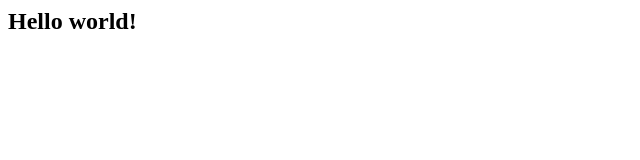
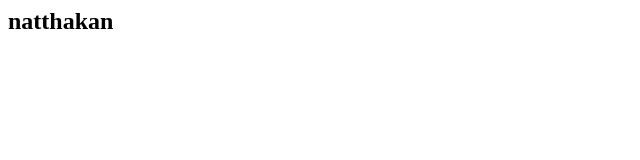
Before and after one commit to 58021208/hello-world, a plain HTML site: page index.html in a window 1280 px wide. Shown: the full height of the page, 0-640 px from the left. Drawn offline with Linux system fonts and the light colour scheme.

Commit message:
Update index.html
wowwww

```diff
--- a/index.html
+++ b/index.html
@@ -1 +1 @@
-<h2>Hello world!</h2>
+<h2>natthakan</h2>
```
